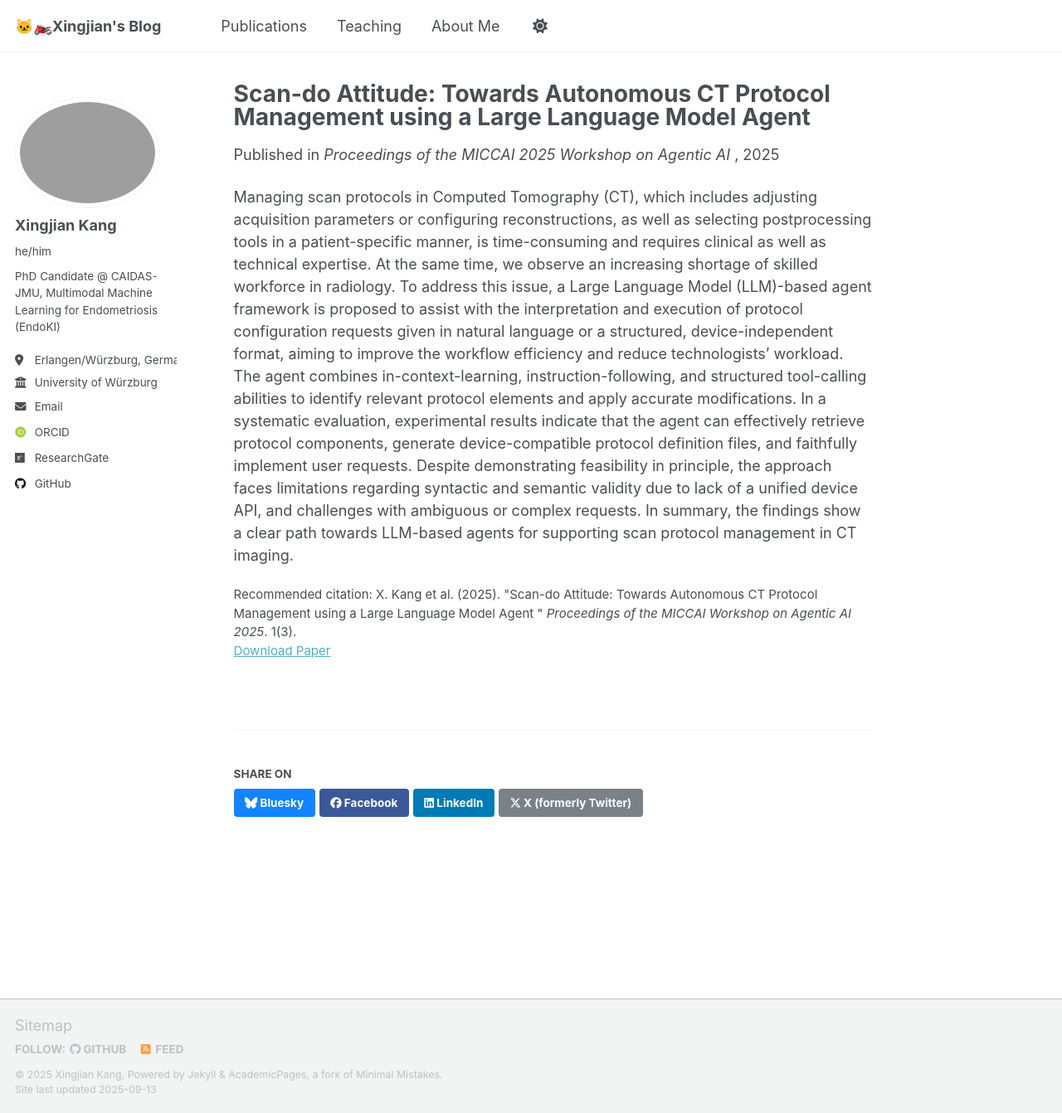
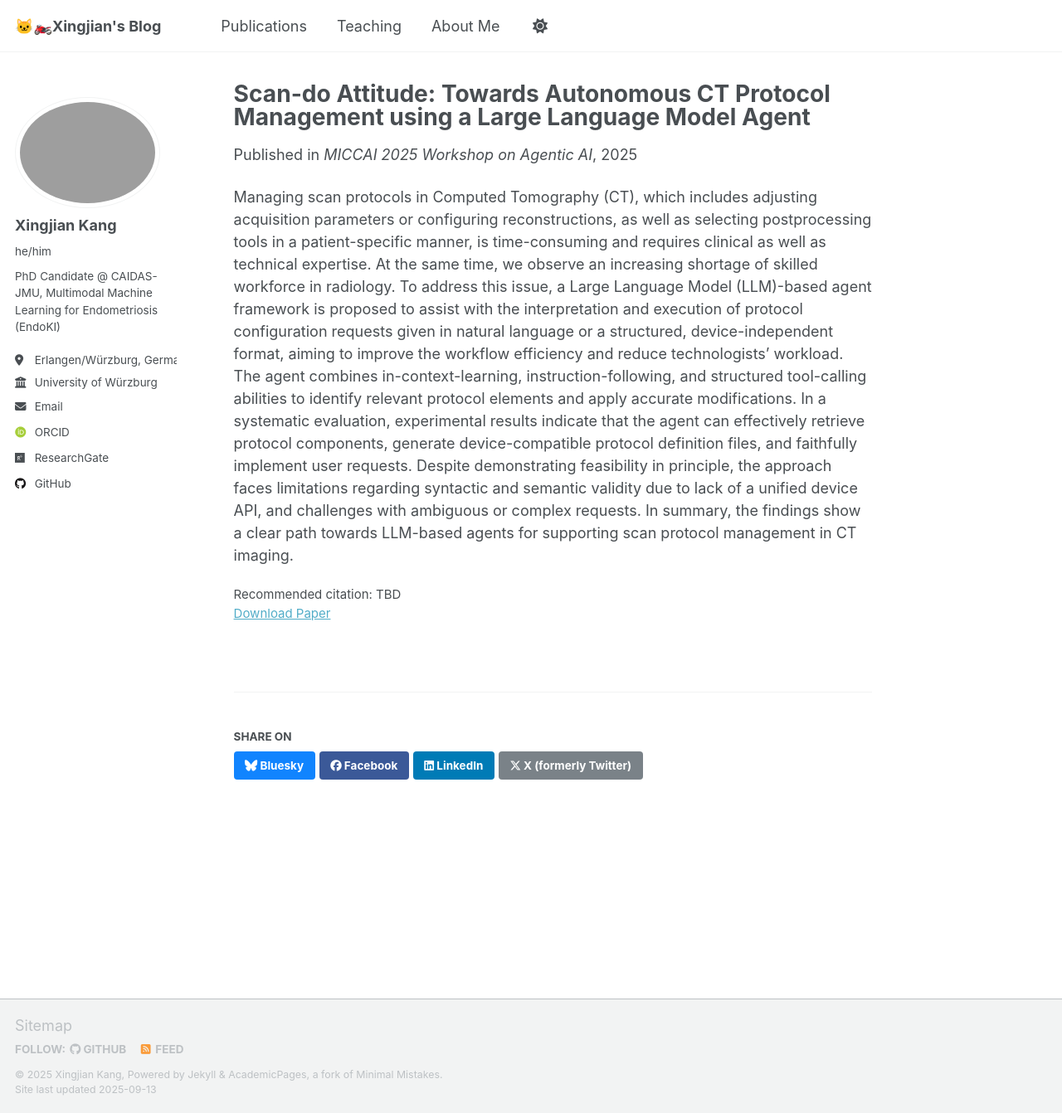
Before and after one commit to TrevorKang/TrevorKang.github.io, a Jekyll site: the page built from _publications/2025-11-06-miccai-workshop.md, in a window 1280 px wide and 1342 px high. Shown: the whole window at 83% size. Built offline with Jekyll 4.4.1, drawn with Linux system fonts in a browser that asks for light colours; some web fonts are replaced; a script that is not in the unit is left out.

Commit message:
edit about and publication

```diff
--- a/_publications/2025-11-06-miccai-workshop.md
+++ b/_publications/2025-11-06-miccai-workshop.md
@@ -2,12 +2,12 @@
 title: "Scan-do Attitude: Towards Autonomous CT Protocol Management using a Large Language Model Agent"
 collection: publications
 category: conferences
-permalink: /publication/2025-09-27-miccai-workshop
+permalink: /publication/2025-11-06-miccai-workshop
 excerpt: 'An LLM-based agents for supporting scan protocol management in CT imaging.'
 date: 2025-11-06
-venue: 'Proceedings of the MICCAI 2025 Workshop on Agentic AI '
+venue: 'MICCAI 2025 Workshop on Agentic AI'
 paperurl: 'https://link.springer.com/book/9783032060044'
-citation: 'X. Kang et al. (2025). &quot;Scan-do Attitude: Towards Autonomous CT Protocol Management using a Large Language Model Agent &quot; <i>Proceedings of the MICCAI Workshop on Agentic AI 2025</i>. 1(3).'
+citation: 'TBD'
 ---
 Managing scan protocols in Computed Tomography (CT), which includes adjusting acquisition parameters or configuring reconstructions, as well as selecting postprocessing tools in a patient-specific manner, is time-consuming and requires clinical as well as technical expertise. At the same time, we observe an increasing shortage of skilled workforce in radiology. To address this issue, a Large Language Model (LLM)-based agent framework is proposed to assist with the interpretation and execution of protocol configuration requests given in natural language or a structured, device-independent format, aiming to improve the workflow efficiency and reduce technologists' workload. The agent combines in-context-learning, instruction-following, and structured tool-calling abilities to identify relevant protocol elements and apply accurate modifications. In a systematic evaluation, experimental results indicate that the agent can effectively retrieve protocol components, generate device-compatible protocol definition files, and faithfully implement user requests.
 Despite demonstrating feasibility in principle, the approach faces limitations regarding syntactic and semantic validity due to lack of a unified device API, and challenges with ambiguous or complex requests.
```
Also changed, not shown: _pages/about.md (+2 -2 lines).
